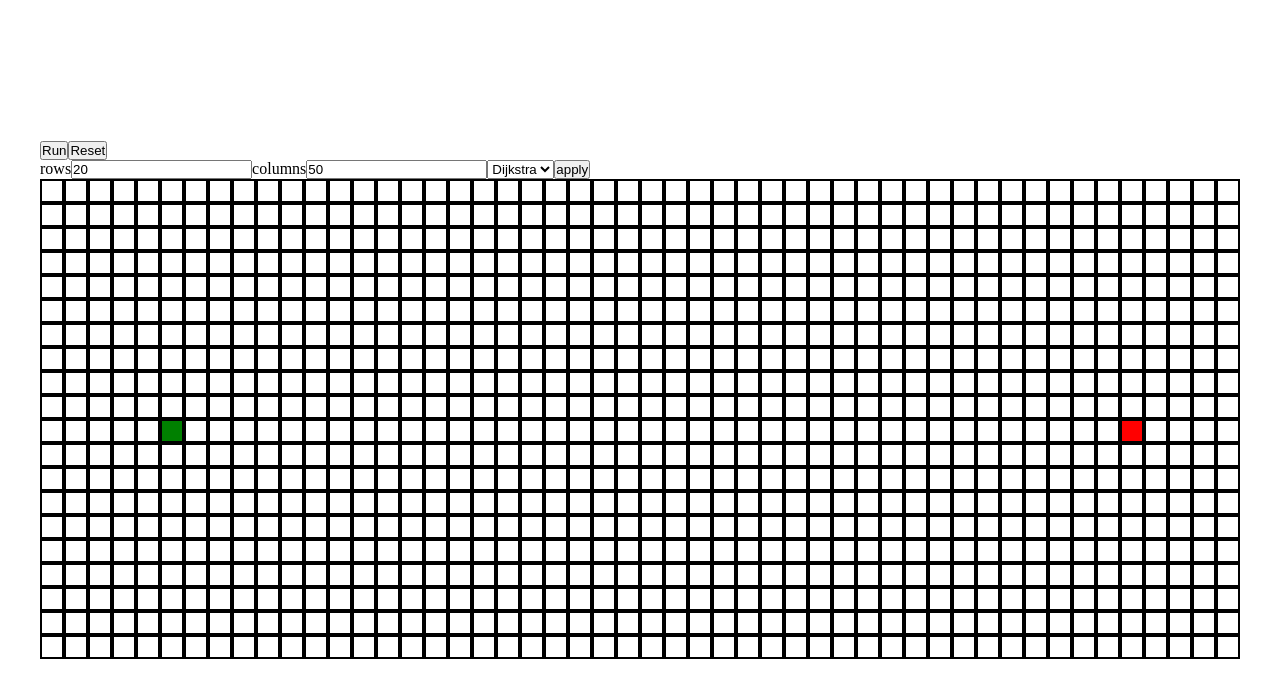
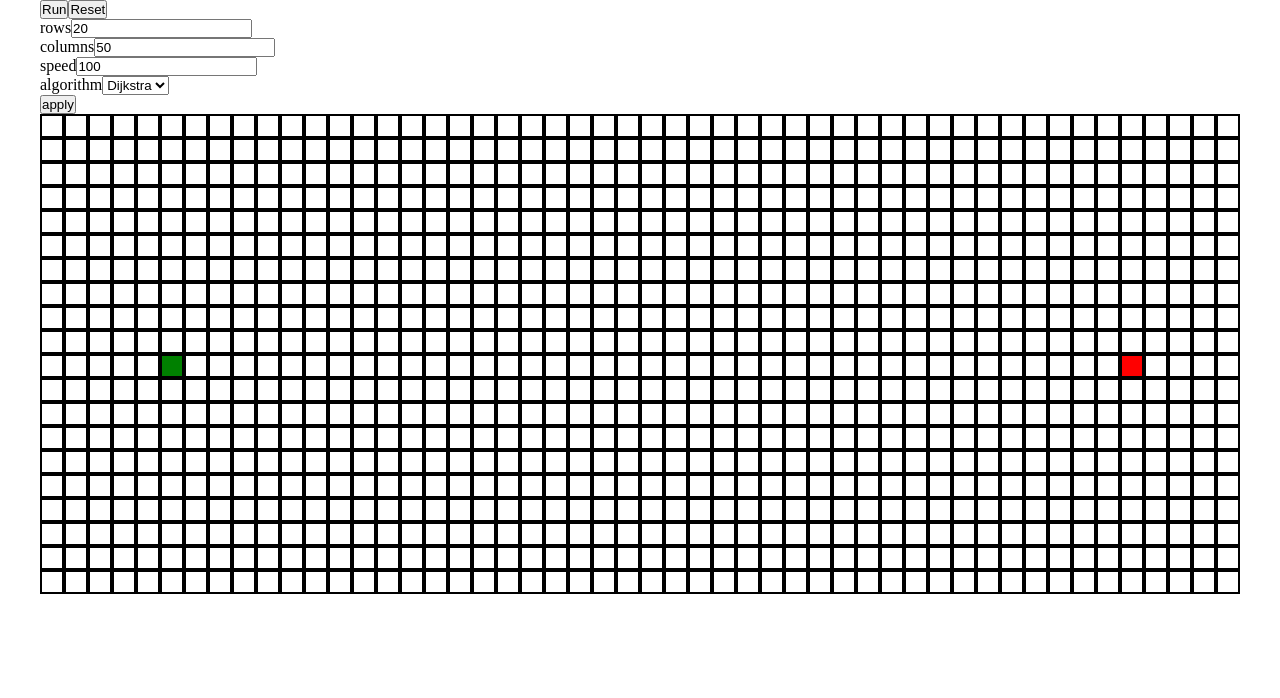
Before and after one commit to nick3point5/pathfinder, a React (Vite) app: page / in a window 1280 px wide. Shown: the top 698 px of the page. Built offline with nearby package versions, Linux system fonts and the light colour scheme.

Commit message:
form refactored

```diff
--- /dev/null
+++ b/src/components/Toolbar/FormInput/FormInput.css
@@ -0,0 +1,3 @@
+.FormInput {
+
+}
--- /dev/null
+++ b/src/components/Toolbar/FormInput/FormInput.jsx
@@ -0,0 +1,21 @@
+import './FormInput.css';
+
+export function FormInput({label, value, setValue}) {
+	function handleInput(event, setValue) {
+		event.preventDefault()
+		const { value } = event.target
+		setValue(value)
+	}
+  return (
+    <div className={`FormInput`}>
+      	<label>{label}</label>
+				<input
+					type='number'
+					value={value}
+					onChange={(event) => {
+						handleInput(event, setValue)
+					}}
+				/>
+    </div>
+  )
+}
--- /dev/null
+++ b/src/components/Toolbar/FormInput/index.js
@@ -0,0 +1 @@
+export { FormInput } from './FormInput';
--- /dev/null
+++ b/src/components/Toolbar/FormSelect/FormSelect.css
@@ -0,0 +1,3 @@
+.FormSelect {
+
+}
--- /dev/null
+++ b/src/components/Toolbar/FormSelect/FormSelect.jsx
@@ -0,0 +1,26 @@
+import './FormSelect.css'
+
+export function FormSelect({ label, value, setValue }) {
+	function handleInput(event, setValue) {
+		event.preventDefault()
+		const { value } = event.target
+		setValue(value)
+	}
+	return (
+		<div className={`FormSelect`}>
+			<label>{label}</label>
+			<select
+				value={value}
+				onChange={(event) => {
+					handleInput(event, setValue)
+				}}
+			>
+				<option defaultValue value='dijkstra'>
+					Dijkstra
+				</option>
+				<option value='greedy'>Greedy</option>
+				<option value='aStar'>A*</option>
+			</select>
+		</div>
+	)
+}
--- /dev/null
+++ b/src/components/Toolbar/FormSelect/index.js
@@ -0,0 +1 @@
+export { FormSelect } from './FormSelect';
--- a/src/components/Toolbar/Toolbar.jsx
+++ b/src/components/Toolbar/Toolbar.jsx
@@ -1,15 +1,70 @@
 import './Toolbar.css'
+import { useRef, useState } from 'react'
+import { algorithm, getPath, animateSearch, generateGrid } from '@/modules'
+import { FormInput, FormSelect } from '@/components'
 
-export function Toolbar({
-	runSearch,
-	resetGrid,
-	rows,
-	setRows,
-	columns,
-	setColumns,
-	algorithmType,
-	setAlgorithmType,
-}) {
+export function Toolbar({ grid, setGrid, isCalculated, start, end }) {
+	const [rows, setRows] = useState(20)
+	const [columns, setColumns] = useState(50)
+	const [algorithmType, setAlgorithmType] = useState('dijkstra')
+	const [speed, setSpeed] = useState(100)
+	const timeouts = useRef([])
+
+	function runSearch() {
+		// console.log(startNode, endNode, grid, algorithmType)
+		const startNode = grid[start[0]][start[1]]
+		const endNode = grid[end[0]][end[1]]
+		console.log(start)
+		const visitedOrder = algorithm(startNode, endNode, grid, algorithmType)
+		const pathOrder = getPath(endNode)
+		isCalculated.current = true
+		animateSearch(visitedOrder, pathOrder, timeouts, speed)
+	}
+
+	function resetGrid() {
+		while (!!timeouts.current.length) {
+			const timeout = timeouts.current.pop()
+			clearTimeout(timeout)
+		}
+
+		grid.forEach((rows) => {
+			rows.forEach((node) => {
+				const element = node.element.current
+				element.classList.remove('node-visited')
+				element.classList.remove('node-path')
+				element.classList.remove('wall')
+
+				node.isWall = false
+			})
+		})
+
+		isCalculated.current = false
+
+		const freshGrid = generateGrid(start, end, rows, columns)
+
+		setGrid(freshGrid)
+	}
+
+	function resetSearch() {
+		while (!!timeouts.current.length) {
+			const timeout = timeouts.current.pop()
+			clearTimeout(timeout)
+		}
+
+		grid.forEach((rows) => {
+			rows.forEach((node) => {
+				const element = node.element.current
+				element.classList.remove('node-visited')
+				element.classList.remove('node-path')
+				node.isVisited = false
+				node.isVisitable = false
+				node.distance = Infinity
+				node.previousNode = null
+			})
+		})
+
+		isCalculated.current = false
+	}
 
 	function handleApply(event) {
 		event.preventDefault()
@@ -17,7 +72,7 @@ export function Toolbar({
 	}
 	function handleInput(event, setValue) {
 		event.preventDefault()
-		const {value} = event.target
+		const { value } = event.target
 		setValue(value)
 	}
 	return (
@@ -25,17 +80,11 @@ export function Toolbar({
 			<button onClick={runSearch}>Run</button>
 			<button onClick={resetGrid}>Reset</button>
 			<form>
-				<label>rows</label>
-				<input type='number'  value={rows} onChange={(event)=> {handleInput(event, setRows)}}/>
-				<label>columns</label>
-				<input type='number'  value={columns} onChange={(event)=> {handleInput(event, setColumns)}}/>
-				<select value={algorithmType} onChange={(event)=> {handleInput(event, setAlgorithmType)}}>
-					<option selected value="dijkstra">Dijkstra</option>
-					<option value="greedy">Greedy</option>
-					<option value="aStar">A*</option>
-				</select>
+				<FormInput label={'rows'} value={rows} setValue={setRows}/>
+				<FormInput label={'columns'} value={columns} setValue={setColumns}/>
+				<FormInput label={'speed'} value={speed} setValue={setSpeed}/>
+				<FormSelect label={'algorithm'} value={algorithmType} setValue={setAlgorithmType}/>
 				<button onClick={handleApply}>apply</button>
-
 			</form>
 		</div>
 	)
--- a/src/components/Toolbar/index.js
+++ b/src/components/Toolbar/index.js
@@ -1 +1,4 @@
 export { Toolbar } from './Toolbar';
+
+export * from './FormInput';
+export * from './FormSelect';
--- a/src/pages/Home/Home.css
+++ b/src/pages/Home/Home.css
@@ -1,6 +1,6 @@
 .Home {
-	/* width: 100%;
-	height: 100%; */
+	/* width: 100%; */
+	height: 100%;
 	display: flex;
 	flex-direction: column;
 }
--- a/src/pages/Home/Home.jsx
+++ b/src/pages/Home/Home.jsx
@@ -1,51 +1,15 @@
 import './Home.css'
 import { Grid, Toolbar } from '@/components'
 import { useRef, useState } from 'react'
-import { generateGrid, getPath, animateSearch, algorithm } from '@/modules'
+import { generateGrid } from '@/modules'
+
 
 export function Home(props) {
 	const [start, setStart] = useState([10, 5])
 	const [end, setEnd] = useState([10, 45])
-	const [rows, setRows] = useState(20)
-	const [columns, setColumns] = useState(50)
-	const [grid, setGrid] = useState(generateGrid(start, end, rows, columns))
-	const [algorithmType, setAlgorithmType] = useState('dijkstra')
+	const [grid, setGrid] = useState(generateGrid(start, end, 20, 50))
 	const mouseMode = useRef('off')
 	const isCalculated = useRef(false)
-	const timeouts = useRef([])
-
-	function runSearch() {
-		const startNode = grid[start[0]][start[1]]
-		const endNode = grid[end[0]][end[1]]
-		const visitedOrder = algorithm(startNode, endNode, grid, algorithmType)
-		const pathOrder = getPath(endNode)
-		isCalculated.current = true
-		animateSearch(visitedOrder, pathOrder, timeouts, 100)
-	}
-
-	function resetGrid() {
-		while (!!timeouts.current.length) {
-			const timeout = timeouts.current.pop()
-			clearTimeout(timeout)
-		}
-
-		grid.forEach((rows) => {
-			rows.forEach((node) => {
-				const element = node.element.current
-				element.classList.remove('node-visited')
-				element.classList.remove('node-path')
-				element.classList.remove('wall')
-
-				node.isWall = false
-			})
-		})
-
-		isCalculated.current = false
-
-		const freshGrid = generateGrid(start, end, rows, columns)
-
-		setGrid(freshGrid)
-	}
 
 	function handleMouseDown() {
 		// mouseMode.current = "wall"
@@ -62,14 +26,11 @@ export function Home(props) {
 			onMouseUp={handleMouseUp}
 		>
 			<Toolbar
-				runSearch={runSearch}
-				resetGrid={resetGrid}
-				rows={rows}
-				setRows={setRows}
-				columns={columns}
-				setColumns={setColumns}
-				algorithmType={algorithmType}
-				setAlgorithmType={setAlgorithmType}
+				grid={grid}
+				setGrid={setGrid}
+				isCalculated={isCalculated}
+				start={start}
+				end={end}
 			/>
 			<Grid
 				mouseMode={mouseMode}
```
